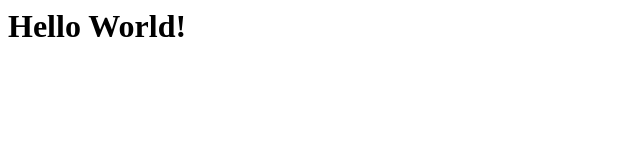
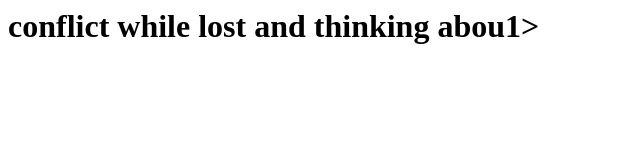
Before and after one commit to MHeinz1996/cp-git-project, a plain HTML site: page index.html in a window 1280 px wide. Shown: the whole page, without its empty margins (0-640 px from the left). Drawn offline with Linux system fonts and the light colour scheme.

Commit message:
conflict

```diff
--- a/index.html
+++ b/index.html
@@ -1 +1 @@
-<h1>Hello World!</h1>
+<h1>conflict while lost and thinking abou1>
```
